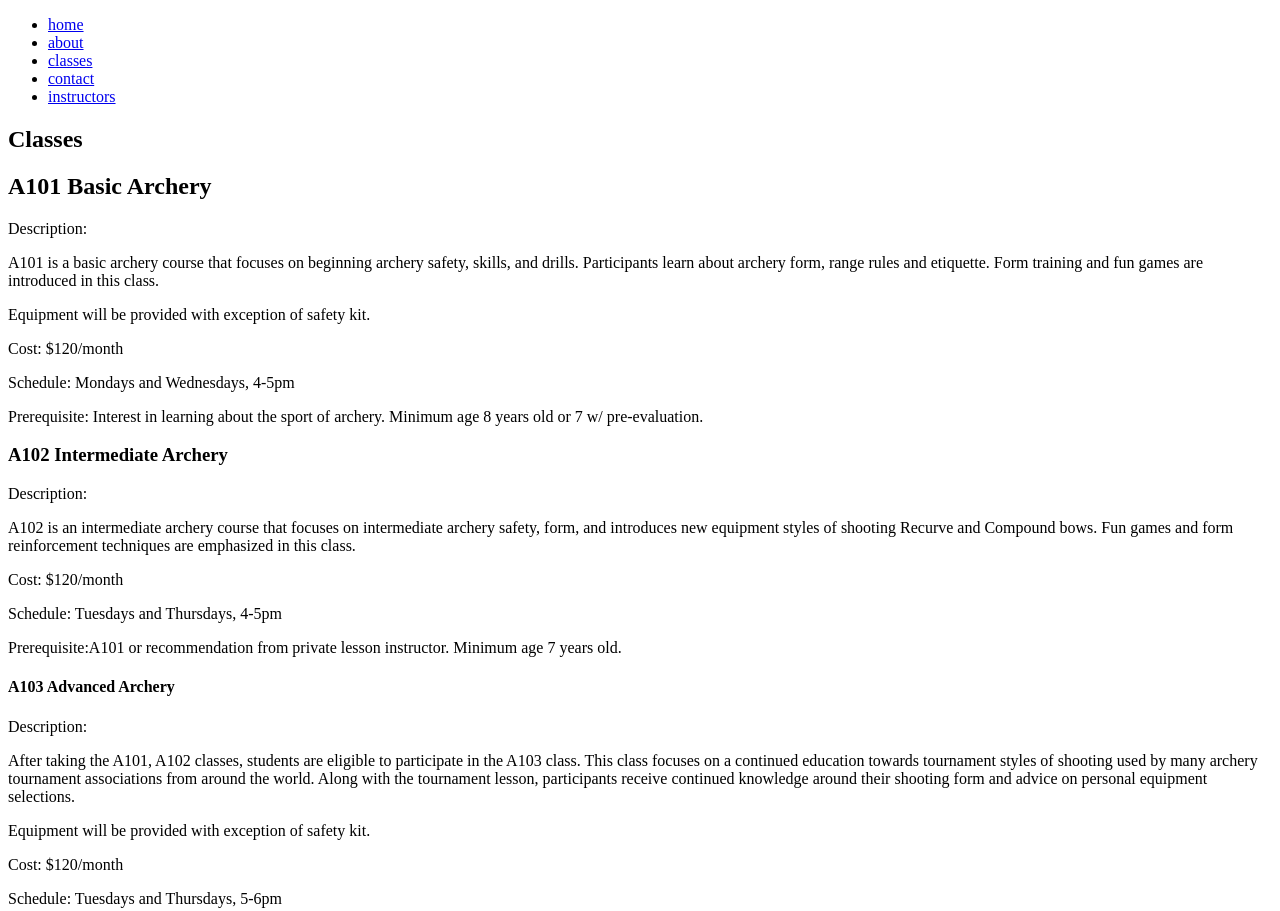
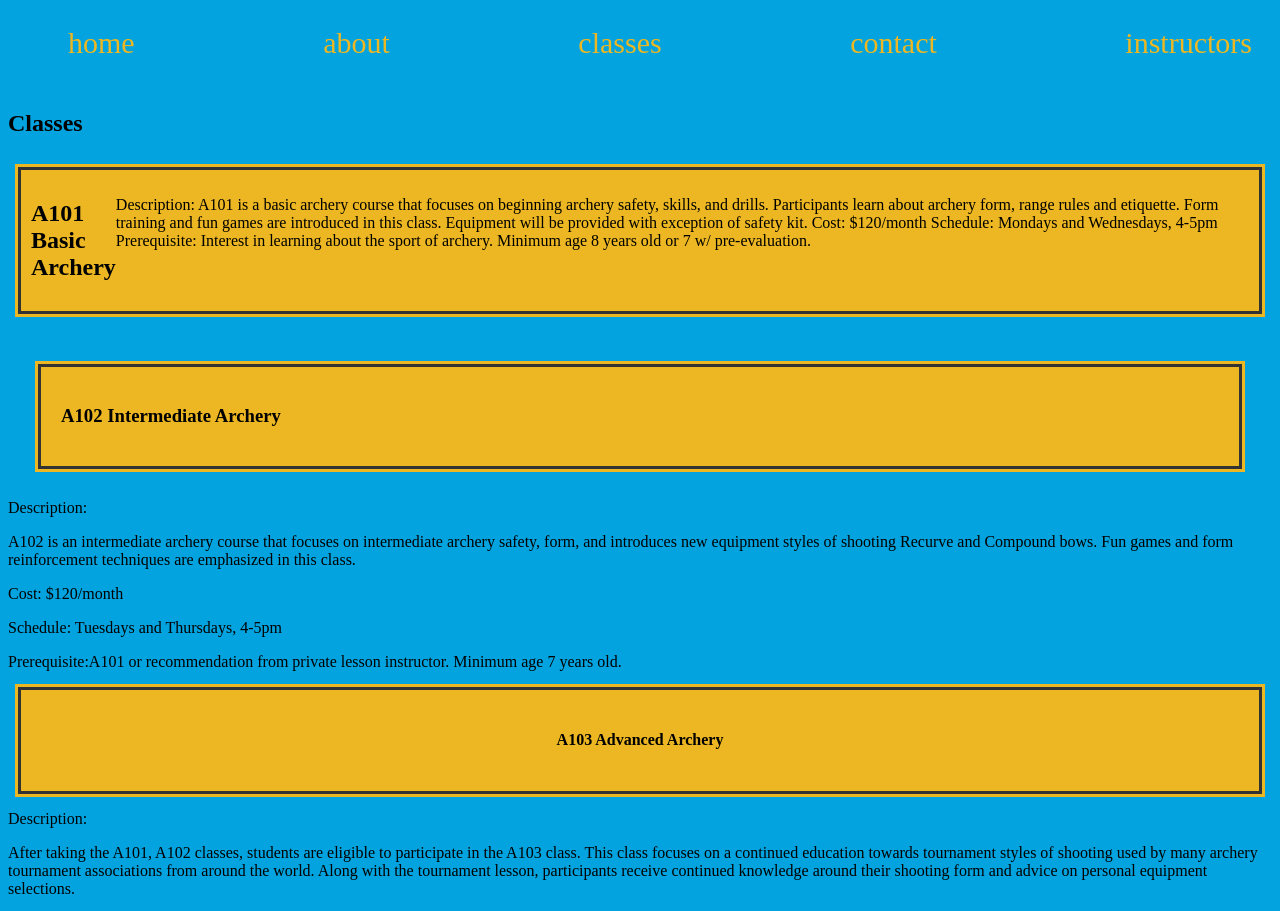
Before and after one commit to Mam1986/straight-to-the-point, a plain HTML site: page classes.html in a window 1280 px wide. Shown: the top 911 px of the page. Drawn offline with Linux system fonts and the light colour scheme.

Commit message:
created new branch

```diff
--- a/classes.html
+++ b/classes.html
@@ -3,11 +3,12 @@
    <head>
       <meta charset="utf-8">
       <title>Classes</title>
-   </head>
+        <meta name="viewport" content="width=device-width, initial-scale=1.0">
+        <link rel="stylesheet" type="text/css" href="styles/classes.css">
    <body>
       <header>
          <nav>
-            <ul class="nav">
+            <ul class="topnav">
                <li><a href="index.html">home</a></li>
                <li><a href="about.html">about</a></li>
                <li><a href="classes.html">classes</a></li>
@@ -20,16 +21,20 @@
          <header>
             <h1>Classes</h1>
          </header>
+         <div class="flexbox-conatiner">
+           <div class="flexbox-item flexbox-item-1">
          <h2>A101 Basic Archery</h2>
-         <p>Description:</p>
-         <p>A101 is a basic archery course that focuses on beginning archery safety, skills, and drills. Participants learn about archery form, range rules and etiquette. Form training and fun games are introduced in this class.</p>
-         <p>Equipment will be provided with exception of safety kit.</p>
-         <p>Cost: $120/month</p>
-         <p>Schedule: Mondays and Wednesdays, 4-5pm</p>
-         <p>Prerequisite:   Interest in learning about the sport of archery. Minimum age  8 years old or 7 w/ pre-evaluation.</p>
+         <p>Description:
+         A101 is a basic archery course that focuses on beginning archery safety, skills, and drills. Participants learn about archery form, range rules and etiquette. Form training and fun games are introduced in this class.
+         Equipment will be provided with exception of safety kit.
+         Cost: $120/month
+         Schedule: Mondays and Wednesdays, 4-5pm
+         Prerequisite:   Interest in learning about the sport of archery. Minimum age 8 years old or 7 w/ pre-evaluation.</p>
+       </div>
       </section>
       <section>
          <header>
+           <div class="flexbox-item flexbox-item-2">
             <h3> A102 Intermediate Archery</h3>
          </header>
          <p>Description:</p>
@@ -37,9 +42,11 @@
          <p>Cost: $120/month</p>
          <p>Schedule: Tuesdays and Thursdays, 4-5pm</p>
          <p>Prerequisite:A101 or recommendation from private lesson instructor. Minimum age  7 years old.</p>
+</div>
       </section>
       <section>
          <header>
+           <div class="flexbox-item flexbox-item-3">
             <h4>A103 Advanced Archery</h4>
          </header>
          <p></p>
@@ -49,9 +56,11 @@
          <p>Cost: $120/month</p>
          <p>Schedule: Tuesdays and Thursdays, 5-6pm</p>
          <p>Prerequisite:  A101/A102 or equivalent. Minimum age  7 years old.</p>
+       </div>
       </section>
       <section>
          <header>
+           <div class="flexbox-item flexbox-item-4">
             <h5>Private Lessons</h5>
          </header>
          <p>Type: Single Lesson</p>
@@ -63,7 +72,9 @@
          <p>Type: 10 Lesson Package</p>
          <p>Description: 10 lessons, 1 hour each of expert guidance by a USA Archery-certified coach</p>
          <p>Price: $380</p>
+       </div>
       </section>
+    </div>
 
          <a href="contact.html">Contact</a>
          <a href="contact.html">Location</a>
--- /dev/null
+++ b/styles/classes.css
@@ -0,0 +1,99 @@
+body{
+  background-color: #03a3df;
+}
+
+.topnav {
+  display: flex;
+  justify-content: space-between;
+}
+
+.topnav ul {
+    list-style-type: none;
+    margin: 20px;
+    padding: 20px;
+    overflow: hidden;
+    background-color: #333;
+  }
+
+  .topnav li {
+    list-style-type:none;
+    float: left;
+  }
+
+  .topnav li a {
+    list-style-type:none;
+    margin-bottom: 20px;
+    display: block;
+    color: #ecb722;
+    font-size:30px;
+    text-align: center;
+    padding: 10px 20px;
+    text-decoration: none;
+  }
+
+  .topnav li a:hover {
+    background-color: #1b447f;
+    border:3px solid #ecb722;
+    outline:1px solid black;
+  }
+  .flexbox-conatiner {
+    display:flex;
+    flex-direction:column;
+
+    }
+
+  .flexbox-item {
+    margin:10px;
+    border:3px solid #333;
+  background-color: #ecb722;
+  }
+
+
+
+
+
+  .flexbox-item-1{
+  display:flex;
+  padding:10px;
+  outline: 3px solid#ecb722;
+  margin-bottom: 20px;
+  }
+
+  .flexbox-item-2{
+    display:flex;
+    padding:20px;
+    text-align: center;
+    outline: 3px solid#ecb722;
+    margin: 30px 30px;
+
+  }
+
+  .flexbox-item-3 {
+    padding:20px;
+    text-align: center;
+    outline: 3px solid#ecb722;
+
+
+
+  }
+  .flexbox-item-4{
+    display:flex;
+  padding:20px;
+  outline: 3px solid#ecb722;
+  margin:20px 200px 20px 70px;
+
+
+  padding:20px;
+  }
+
+  .flexbox-item-5{
+    text-align: center;
+    padding:10px;
+    outline: 3px solid#ecb722;
+  }
+
+  .flexbox-item-5 a{
+  color:black;
+  text-decoration: none;
+  padding:10px;
+  }
```
Also changed, not shown: styles/class.css (deleted).
